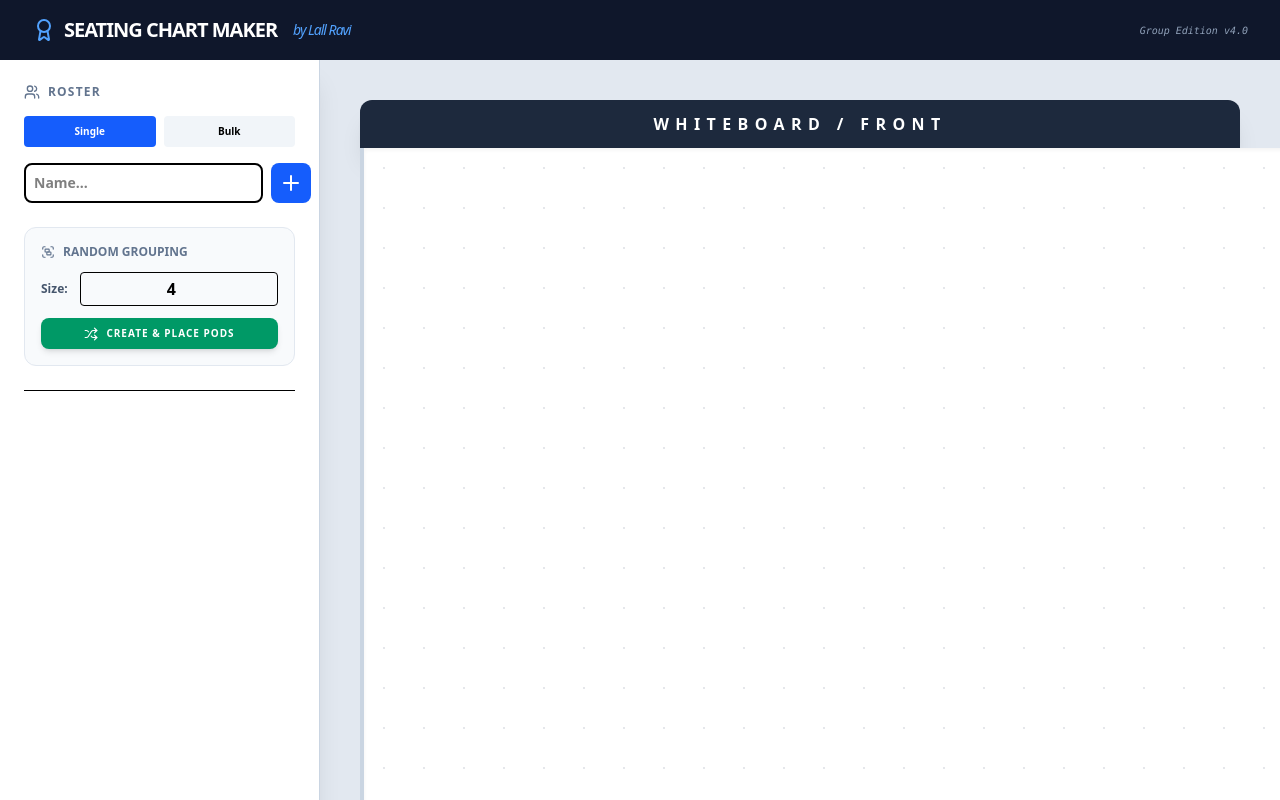
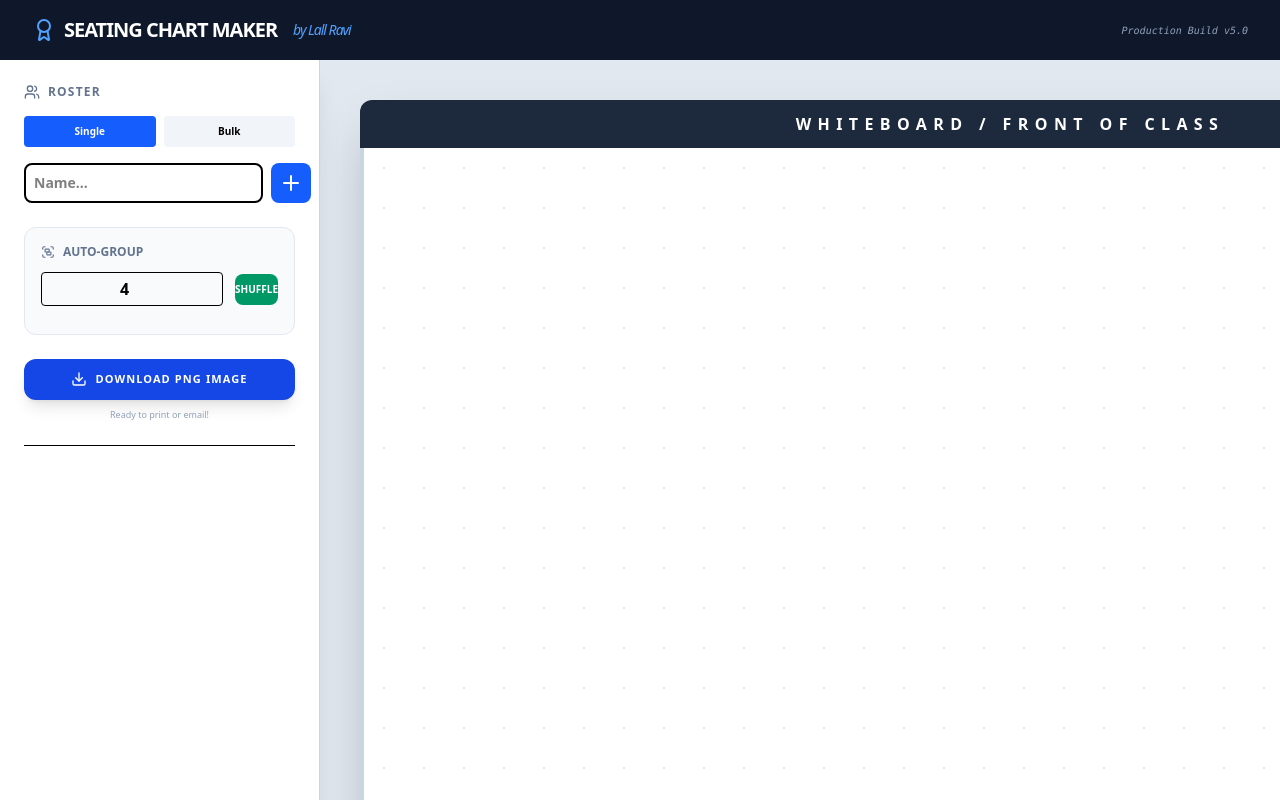
Before and after one commit to lallravi/seating-chart-maker, a React (Vite) app: page / in a window 1280 px wide. Shown: the top 800 px of the page. Built offline with nearby package versions, Linux system fonts and the light colour scheme.

Commit message:
Added Save as Image feature

```diff
--- a/package.json
+++ b/package.json
@@ -12,6 +12,7 @@
   "dependencies": {
     "@tailwindcss/vite": "^4.1.18",
     "framer-motion": "^12.29.2",
+    "html-to-image": "^1.11.13",
     "lucide-react": "^0.563.0",
     "react": "^19.2.0",
     "react-dom": "^19.2.0",
--- a/src/App.jsx
+++ b/src/App.jsx
@@ -1,6 +1,7 @@
-import React, { useState, useEffect } from 'react';
+import React, { useState, useEffect, useRef } from 'react';
 import { motion } from 'framer-motion';
-import { Plus, Trash2, Users, FileText, RotateCcw, Shuffle, LayoutGrid, Award, RotateCw, Group } from 'lucide-react';
+import { Plus, Trash2, Users, FileText, RotateCcw, Shuffle, LayoutGrid, Award, RotateCw, Group, Download } from 'lucide-react';
+import { toPng } from 'html-to-image';
 
 export default function App() {
   const [students, setStudents] = useState(() => {
@@ -13,55 +14,52 @@ export default function App() {
   const [showBulk, setShowBulk] = useState(false);
   const [groupSize, setGroupSize] = useState(4);
 
+  // Create a "Reference" to the classroom floor so we can take a picture of it
+  const floorRef = useRef(null);
+
   useEffect(() => {
     localStorage.setItem('seating-chart-data', JSON.stringify(students));
   }, [students]);
 
+  // NEW: Save as Image Function
+  const saveAsImage = () => {
+    if (floorRef.current === null) return;
+
+    toPng(floorRef.current, { cacheBust: true })
+      .then((dataUrl) => {
+        const link = document.createElement('a');
+        link.download = `Seating-Chart-LallRavi-${new Date().toLocaleDateString()}.png`;
+        link.href = dataUrl;
+        link.click();
+      })
+      .catch((err) => console.log(err));
+  };
+
   const resetAll = () => {
-    if (window.confirm("Delete everything and start over?")) {
+    if (window.confirm("Delete everything?")) {
       setStudents([]);
       localStorage.removeItem('seating-chart-data');
     }
   };
 
-  const rotateDesk = (id) => {
-    setStudents(students.map(s =>
-      s.id === id ? { ...s, rotation: (s.rotation || 0) + 90 } : s
-    ));
-  };
-
-  // NEW: RANDOM GROUPING LOGIC
   const createGroups = () => {
     if (students.length === 0) return;
-
-    // 1. Shuffle students
     const shuffled = [...students].sort(() => Math.random() - 0.5);
-
-    // 2. Assign positions in "Pods"
     const updated = shuffled.map((student, index) => {
       const groupIndex = Math.floor(index / groupSize);
       const posInGroup = index % groupSize;
-
-      // Pod spacing math
       const podCol = groupIndex % 3;
       const podRow = Math.floor(groupIndex / 3);
-
       const baseX = 150 + (podCol * 400);
       const baseY = 100 + (podRow * 300);
-
-      // Position desks within the pod
-      const offsetX = (posInGroup % 2) * 170;
-      const offsetY = Math.floor(posInGroup / 2) * 110;
-
       return {
         ...student,
-        defaultX: baseX + offsetX,
-        defaultY: baseY + offsetY,
+        defaultX: baseX + ((posInGroup % 2) * 170),
+        defaultY: baseY + (Math.floor(posInGroup / 2) * 110),
         rotation: 0,
         groupColor: groupIndex % 2 === 0 ? 'border-blue-500 bg-blue-50' : 'border-emerald-500 bg-emerald-50'
       };
     });
-
     setStudents(updated);
   };
 
@@ -85,18 +83,18 @@ export default function App() {
         <h1 className="text-xl font-black tracking-tighter flex items-center gap-2">
           <Award className="text-blue-400" /> SEATING CHART MAKER <span className="text-blue-400 text-sm font-normal ml-2 italic">by Lall Ravi</span>
         </h1>
-        <div className="text-[10px] text-slate-400 font-mono italic">Group Edition v4.0</div>
+        <div className="text-[10px] text-slate-400 font-mono italic">Production Build v5.0</div>
       </header>
 
       <div className="flex flex-1 overflow-hidden">
         <aside className="w-80 bg-white p-6 border-r border-slate-300 shadow-xl z-10 flex flex-col">
+          {/* Roster Controls */}
           <div className="mb-6">
             <h2 className="text-xs font-black flex items-center gap-2 mb-4 text-slate-500 uppercase tracking-widest"><Users size={16} /> Roster</h2>
             <div className="flex gap-2 mb-4">
               <button onClick={() => setShowBulk(false)} className={`flex-1 py-2 text-[10px] font-black rounded ${!showBulk ? 'bg-blue-600 text-white' : 'bg-slate-100'}`}>Single</button>
               <button onClick={() => setShowBulk(true)} className={`flex-1 py-2 text-[10px] font-black rounded ${showBulk ? 'bg-blue-600 text-white' : 'bg-slate-100'}`}>Bulk</button>
             </div>
-
             {showBulk ? (
               <div className="space-y-2">
                 <textarea value={bulkNames} onChange={(e) => setBulkNames(e.target.value)} placeholder="Paste names..." className="w-full h-32 p-3 border-2 rounded-lg text-sm bg-slate-50" />
@@ -110,15 +108,21 @@ export default function App() {
             )}
           </div>
 
+          {/* Grouping Box */}
           <div className="mb-6 p-4 bg-slate-50 rounded-xl border border-slate-200">
-            <h2 className="text-xs font-black mb-3 text-slate-500 uppercase flex items-center gap-2"><Group size={14}/> Random Grouping</h2>
+            <h2 className="text-xs font-black mb-3 text-slate-500 uppercase flex items-center gap-2"><Group size={14}/> Auto-Group</h2>
             <div className="flex items-center gap-3 mb-3">
-              <label className="text-xs font-bold text-slate-600 whitespace-nowrap">Size:</label>
               <input type="number" value={groupSize} onChange={(e) => setGroupSize(parseInt(e.target.value))} className="w-full p-1 border rounded font-bold text-center" />
+              <button onClick={createGroups} className="flex-1 py-2 bg-emerald-600 text-white rounded-lg font-black text-[10px] uppercase hover:bg-emerald-700">Shuffle</button>
             </div>
-            <button onClick={createGroups} className="w-full py-2 bg-emerald-600 text-white rounded-lg font-black text-[10px] uppercase tracking-widest hover:bg-emerald-700 shadow-md flex items-center justify-center gap-2">
-              <Shuffle size={14}/> Create & Place Pods
+          </div>
+
+          {/* SAVE AS IMAGE BUTTON */}
+          <div className="mb-6">
+             <button onClick={saveAsImage} className="w-full py-3 bg-blue-700 text-white rounded-xl font-black text-[11px] uppercase tracking-widest hover:bg-blue-800 shadow-lg flex items-center justify-center gap-2 transition-all active:scale-95">
+               <Download size={16}/> Download PNG Image
              </button>
+             <p className="text-[9px] text-slate-400 mt-2 text-center">Ready to print or email!</p>
           </div>
 
           <div className="flex-1 overflow-y-auto border-t pt-4">
@@ -129,23 +133,26 @@ export default function App() {
             ))}
           </div>
 
-          <button onClick={resetAll} className="mt-4 py-2 w-full text-red-500 text-[10px] font-black uppercase border border-red-100 rounded hover:bg-red-50 transition-colors flex items-center justify-center gap-2">
-            <RotateCcw size={12}/> Reset App
-          </button>
+          <button onClick={resetAll} className="mt-4 py-2 w-full text-red-500 text-[10px] font-black uppercase border border-red-100 rounded hover:bg-red-50 transition-colors">Reset All</button>
         </aside>
 
+        {/* CLASSROOM FLOOR - THE PART WE "TAKE A PICTURE OF" */}
         <main className="flex-1 relative bg-slate-200 p-10 overflow-auto">
-          <div className="w-full h-12 bg-slate-800 text-white flex items-center justify-center font-black uppercase tracking-[0.4em] rounded-t-xl shadow-xl">Whiteboard / Front</div>
-          <div className="relative w-[1600px] h-[1200px] border-x-4 border-b-4 border-slate-300 bg-white rounded-b-xl shadow-inner bg-[radial-gradient(#e5e7eb_1.5px,transparent_1.5px)] [background-size:40px_40px]">
+          {/* We wrap the content in this div with the "floorRef" */}
+          <div ref={floorRef} className="bg-white rounded-xl shadow-2xl p-0 overflow-hidden" style={{ width: '1300px', height: '900px' }}>
+            <div className="w-full h-12 bg-slate-800 text-white flex items-center justify-center font-black uppercase tracking-[0.4em]">Whiteboard / Front of Class</div>
+            <div className="relative w-full h-full border-x-4 border-b-4 border-slate-300 bg-white bg-[radial-gradient(#e5e7eb_1.5px,transparent_1.5px)] [background-size:40px_40px]">
               {students.map((student) => (
-              <motion.div key={student.id} drag dragMomentum={false} initial={{ x: student.defaultX, y: student.defaultY }} animate={{ x: student.defaultX, y: student.defaultY, rotate: student.rotation || 0 }} className="absolute cursor-move group">
+                <motion.div key={student.id} drag dragMomentum={false} animate={{ x: student.defaultX, y: student.defaultY, rotate: student.rotation || 0 }} className="absolute cursor-move group">
                   <div className="w-12 h-6 bg-slate-300 rounded-t-lg mx-auto mb-[-2px] border-x border-t border-slate-400"></div>
                   <div className={`w-40 h-24 border-2 rounded-lg shadow-lg flex flex-col items-center justify-center p-2 relative ${student.groupColor || 'border-amber-900/30 bg-amber-50'}`}>
                       <span className="text-[10px] font-black text-slate-800 uppercase text-center px-2">{student.name}</span>
-                    <button onClick={(e) => { e.stopPropagation(); rotateDesk(student.id); }} className="absolute top-1 right-1 p-1 bg-blue-600 text-white rounded-full opacity-0 group-hover:opacity-100 transition-opacity"><RotateCw size={12} /></button>
+                      {/* Hide this rotate button during export if you want, but PNG usually ignores UI buttons */}
+                      <button onClick={(e) => { e.stopPropagation(); setStudents(students.map(s => s.id === student.id ? { ...s, rotation: (s.rotation || 0) + 90 } : s)); }} className="absolute top-1 right-1 p-1 bg-blue-600 text-white rounded-full opacity-0 group-hover:opacity-100 transition-opacity"><RotateCw size={12} /></button>
                   </div>
                 </motion.div>
               ))}
+            </div>
           </div>
         </main>
       </div>
```
Also changed, not shown: 1 other file (tests, documents, lock files or other folders). Lines whose indentation alone changed are shown as unchanged.
